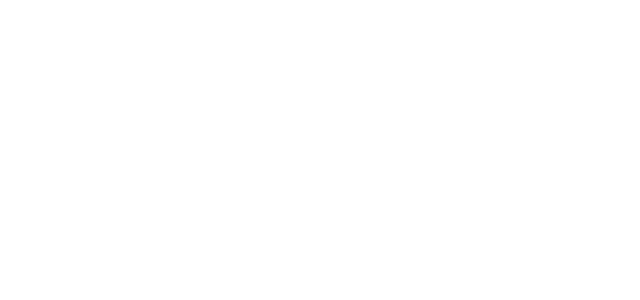
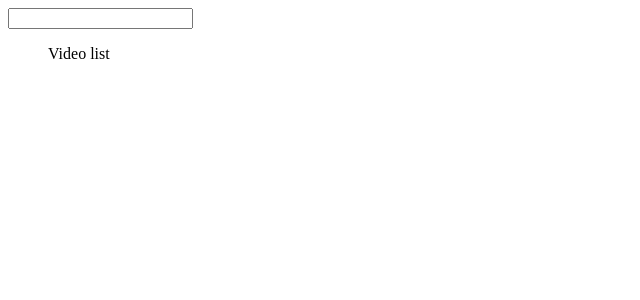
Before and after one commit to VladChepurnoj/video-browser-vue, a Vue app: page / in a window 1280 px wide. Shown: the top 300 px of the page, without its empty margins (0-640 px from the left). Built offline with nearby package versions, Linux system fonts and the light colour scheme.

Commit message:
Data in Components vs Instances

```diff
--- a/babel.config.js
+++ b/babel.config.js
@@ -1,5 +1,3 @@
 module.exports = {
-  presets: [
-    '@vue/cli-plugin-babel/preset'
-  ]
-}
+  presets: ["@vue/app"],
+};
--- a/public/index.html
+++ b/public/index.html
@@ -1,17 +1,13 @@
 <!DOCTYPE html>
 <html lang="">
   <head>
-    <meta charset="utf-8">
-    <meta http-equiv="X-UA-Compatible" content="IE=edge">
-    <meta name="viewport" content="width=device-width,initial-scale=1.0">
-    <link rel="icon" href="<%= BASE_URL %>favicon.ico">
+    <meta charset="utf-8" />
+    <meta http-equiv="X-UA-Compatible" content="IE=edge" />
+    <meta name="viewport" content="width=device-width,initial-scale=1.0" />
+    <link rel="icon" href="<%= BASE_URL %>favicon.ico" />
     <title><%= htmlWebpackPlugin.options.title %></title>
   </head>
   <body>
-    <noscript>
-      <strong>We're sorry but <%= htmlWebpackPlugin.options.title %> doesn't work properly without JavaScript enabled. Please enable it to continue.</strong>
-    </noscript>
     <div id="app"></div>
-    <!-- built files will be auto injected -->
   </body>
 </html>
--- a/src/App.vue
+++ b/src/App.vue
@@ -1,30 +1,35 @@
 <template>
     <div>
        <SearchBar @termChange="onTermChange" ></SearchBar>
+       <VideoList></VideoList>
     </div>
 </template>
 
 <script>
 import axios from 'axios'
 import SearchBar from './components/SearchBar'
+import VideoList from './components/VideoList'
+
+
 const API_KEY= 'AIzaSyAI2D9WBlr3Bz_S1MR5oO9kRJJuv7wN1co'
 
 
 export default {
     name:'App',
     components:{
-        SearchBar
+        SearchBar,
+        VideoList
     },
     methods:{
         onTermChange(searchTerm){
-            axios.get('https://googleapis.com/youtube/v3/search', {
+            axios.get('https://www.googleapis.com/youtube/v3/search', {
                 params:{
                     key:API_KEY,
                     type:'video',
                     part:'snippet',
                     q:searchTerm
                 }
-            }).then(response=>console.log(response))
+            }).then(response=>{console.log(response)})
 
         }
     }
--- a/src/components/SearchBar.vue
+++ b/src/components/SearchBar.vue
@@ -1,6 +1,5 @@
 <template>
     <div>
-      <p>Text</p>
         <input @input="onInput" />
     </div>
 </template>
--- /dev/null
+++ b/src/components/VideoList.vue
@@ -0,0 +1,17 @@
+<template>
+    <ul>
+        Video list
+    </ul>
+</template>
+
+<script>
+
+export default {
+    name: 'VideoList'
+}
+</script>
+
+
+<style>
+
+</style>
--- a/src/main.js
+++ b/src/main.js
@@ -1,7 +1,7 @@
-import { createApp } from "vue";
+import Vue from "vue";
 import App from "./App";
 
-createApp({
+new Vue({
   el: "#app",
   render: (h) => h(App),
 });
```
Also changed, not shown: package.json (+18 -14 lines), 1 other file (tests, documents, lock files or other folders).
